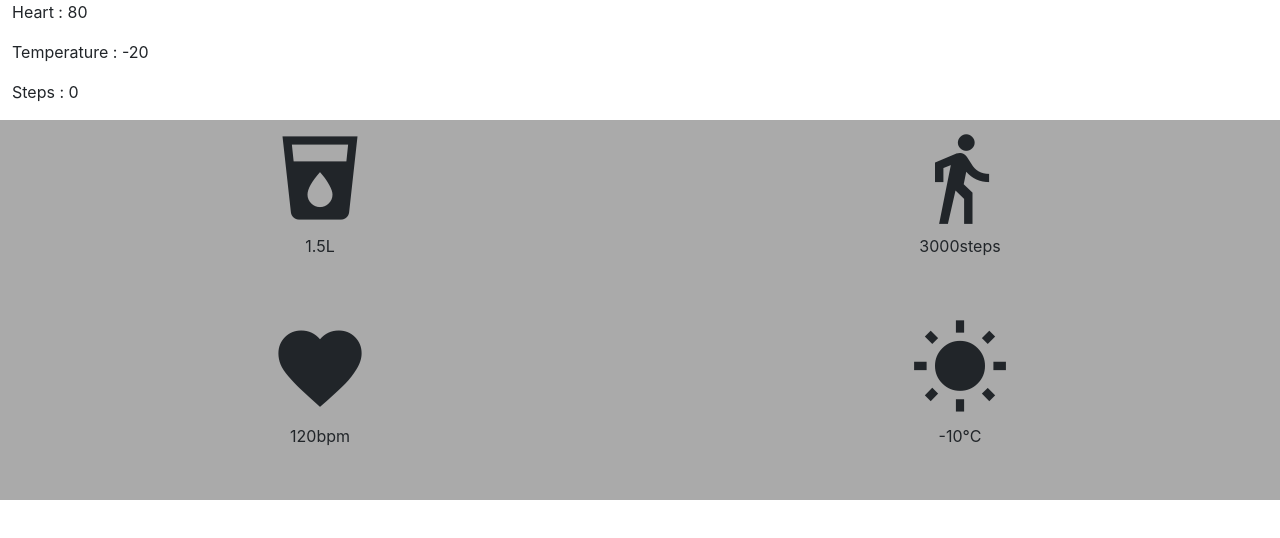
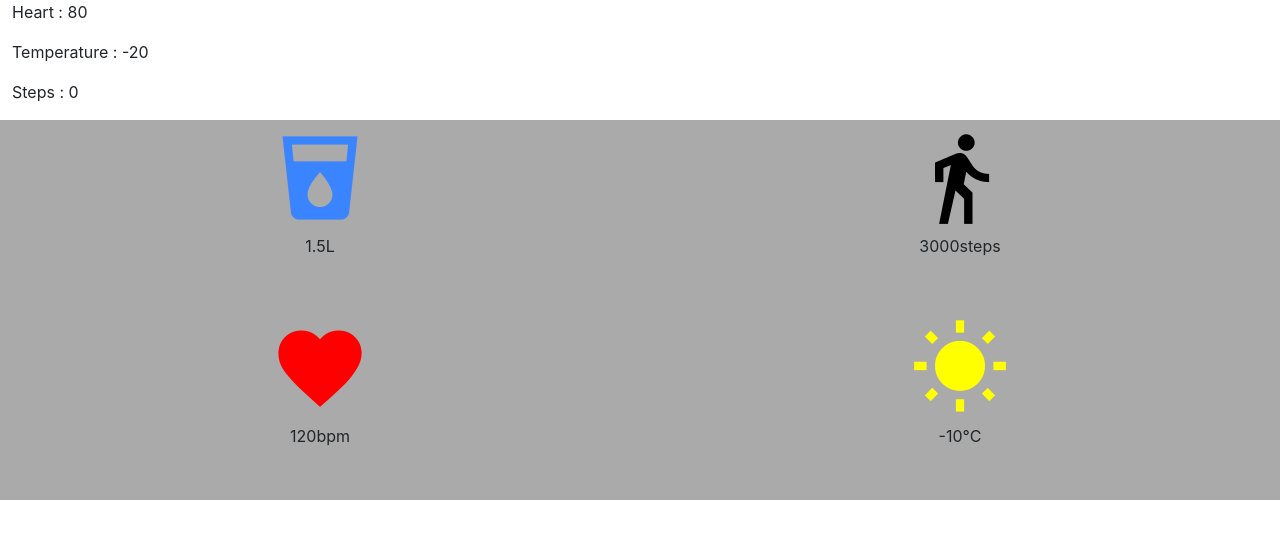
Before and after one commit to AurelienVERRIER/Elsy, a React (Create React App) app: page / in a window 1280 px wide. Shown: the top 538 px of the page. Built offline with nearby package versions, Linux system fonts and the light colour scheme.

Commit message:
Color problem corrected

```diff
--- a/src/components/Box.js
+++ b/src/components/Box.js
@@ -5,7 +5,7 @@ class Box extends React.Component {
   render() {
     return (
       <div className="box col-sm3 col-6">
-          <span className="material-icons" style={{fontSize:100, color:"this.props.color"}}>
+          <span className="material-icons" style={{fontSize:100, color:this.props.color}}>
             {this.props.icon}
           </span>
           <p>
```
